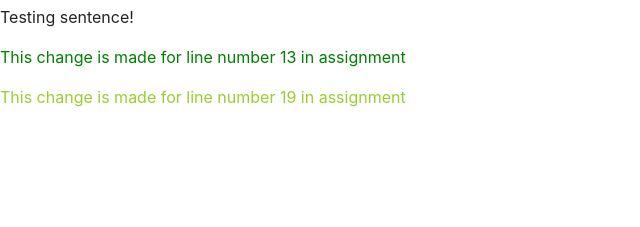
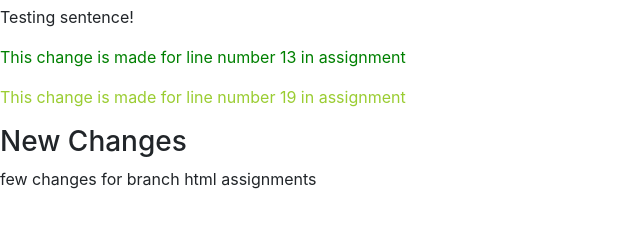
Before and after one commit to Hmnshu08/freshersbatch-april21, a plain HTML site: page index.html in a window 1280 px wide. Shown: the part 51-278 px from the top of the page, without its empty margins (0-640 px from the left). Drawn offline with nearby package versions, Linux system fonts and the light colour scheme.

Commit message:
intial commit for the branch html assignment

```diff
--- a/index.html
+++ b/index.html
@@ -19,6 +19,8 @@
     <p style="color:green">This change is made for line number 13 in assignment</p>
     <p style="color:yellowgreen">This change is made for line number 19 in assignment</p>
 
+    <h3>New Changes</h3>
+    <p>few changes for branch html assignments</p>
     <!-- Optional JavaScript; choose one of the two! -->
 
     <!-- Option 1: jQuery and Bootstrap Bundle (includes Popper) -->
```
